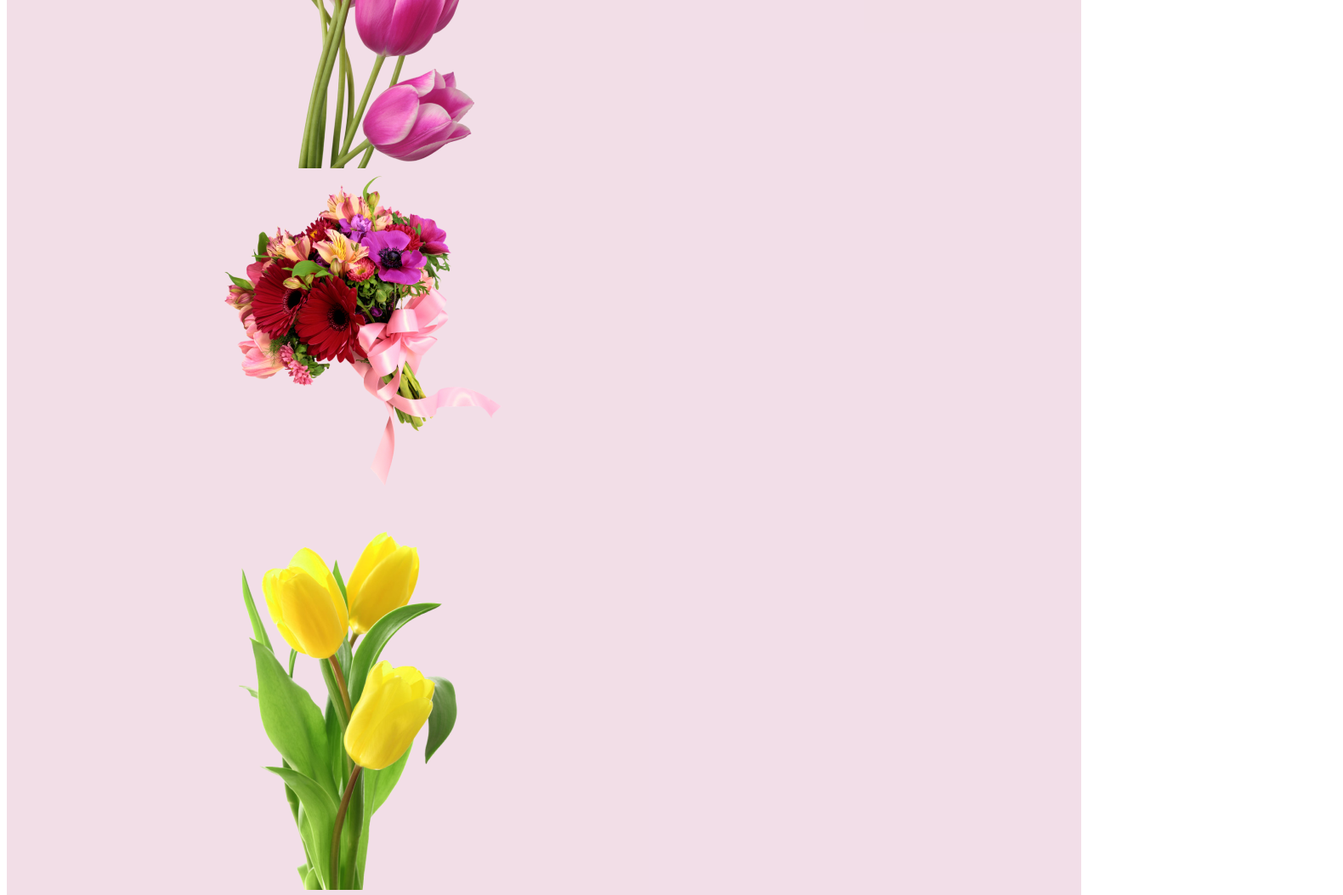
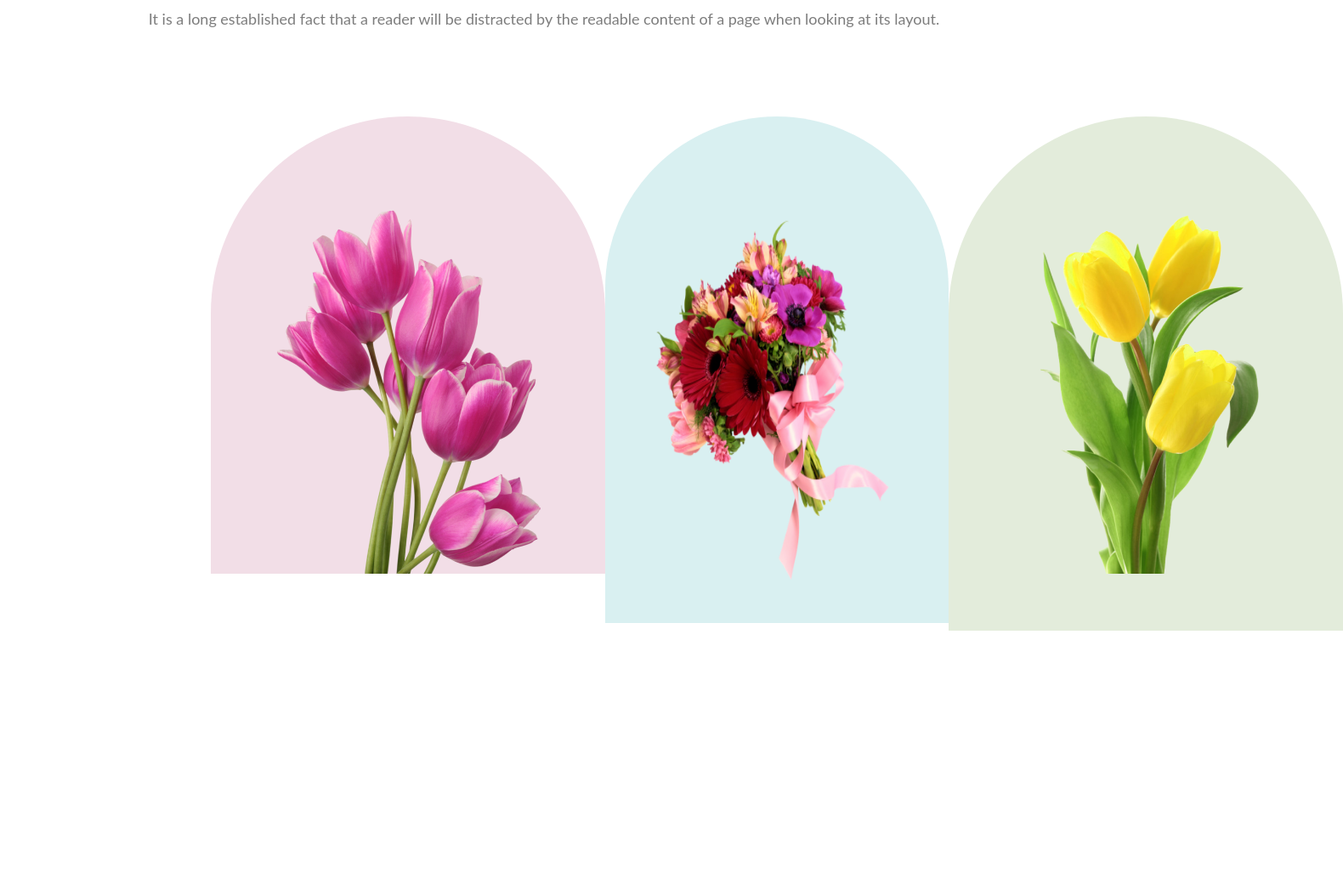
Before and after one commit to jahidulislam12345/Flowershop, a plain HTML site: page index.html in a window 1280 px wide. Shown: the part 1740-2793 px from the top of the page at 85% size, 1580 px wide, since content can reach past the window. After the commit the page ends 2486 px from the top, so only its background shows below. Drawn offline with Linux system fonts and the light colour scheme.

Commit message:
box section added

```diff
--- a/style/style.css
+++ b/style/style.css
@@ -29,7 +29,7 @@
     display: flex;
     justify-content: space-between;
     background: rgba(229, 84, 115, 0.10);
-    padding: 40px;
+    padding: 240px;
 }
 
 .banner-img {
@@ -69,14 +69,33 @@
 .box {
     margin-top: 100px;
     border-radius: 300px 300px 0px 0px;
-    background: rgba(167, 33, 98, 0.15);
-    padding: 240px;
+    text-align: center;
+    width: 464px;
+    height: 538px;
+    display: flex;
+    padding: 0px 240px;
 }
 
-.box-1{
-    margin-right: 149px;
+.box-1 {
+    width: 310px;
+    height: 428px;
+    padding: 110px 76px 0px 78px;
+    border-radius: 300px 300px 0px 0px;
+    background: rgba(167, 33, 98, 0.15);
 }
 
-.box-2{
-    margin-right: 146px;
+.box-2 {
+    width: 310px;
+    height: 428px;
+    padding: 117px 47px 51px;
+    border-radius: 300px 300px 0px 0px;
+    background: rgba(5, 151, 160, 0.15);
 }
+
+.box-3 {
+    width: 314px;
+    height: 471px;
+    padding: 67px 75px;
+    border-radius: 300px 300px 0px 0px;
+    background: rgba(71, 125, 17, 0.15);
+}
```
